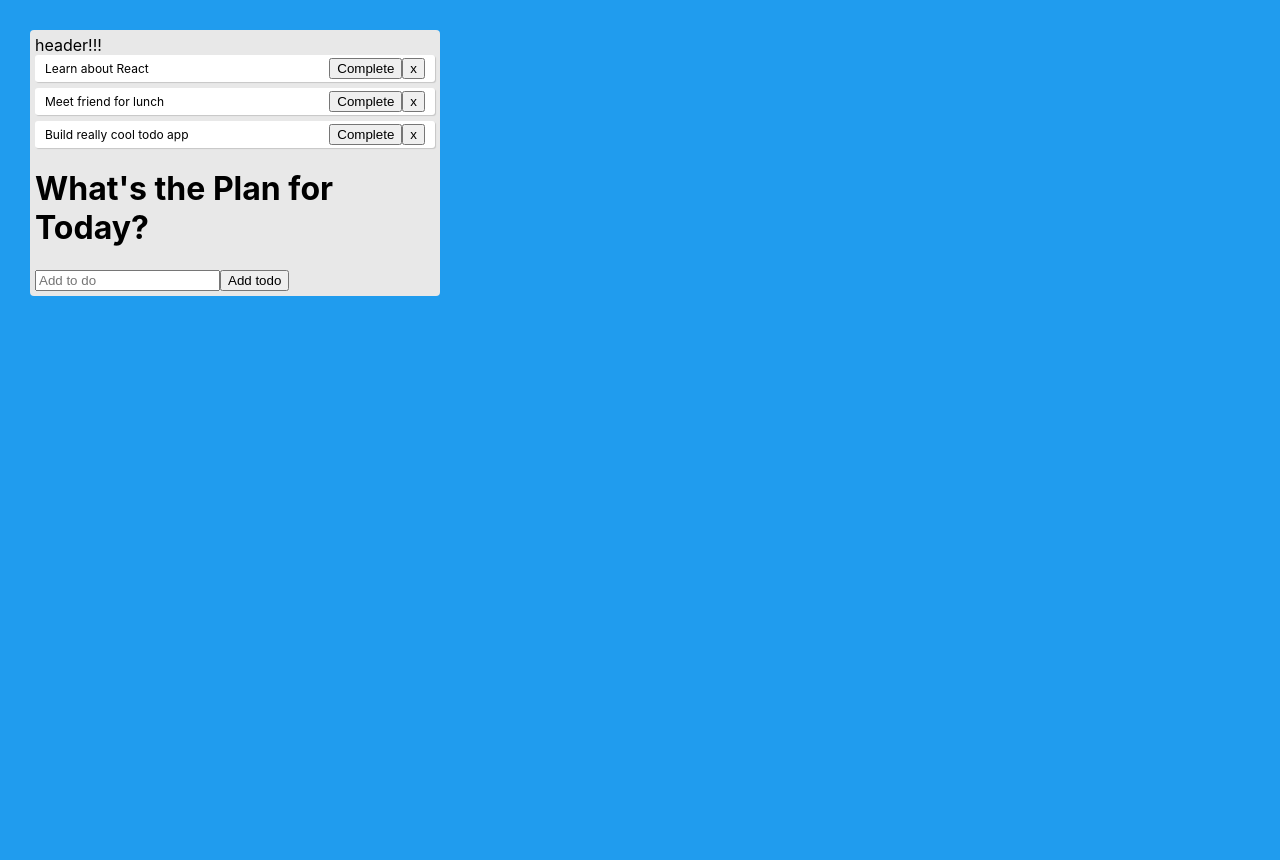
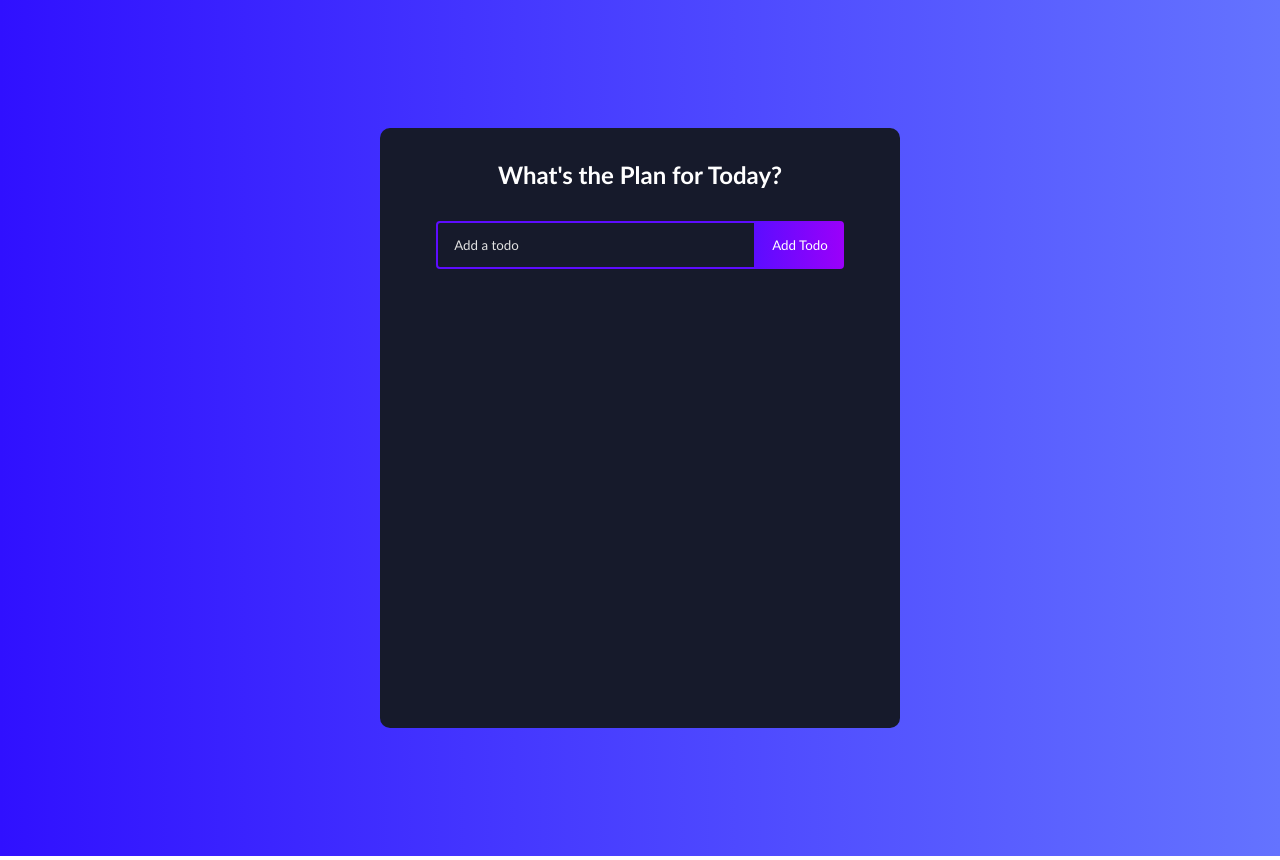
Before and after one commit to camontoy/Coding-Projects, a React (Create React App) app: page / in a window 1280 px wide. Built offline with nearby package versions, Linux system fonts and the light colour scheme.

Commit message:
Finished Product First Run

```diff
--- a/src/App.css
+++ b/src/App.css
@@ -1,24 +1,147 @@
-.app {
-  background: #209cee;
-  height: 100vh;
-  padding: 30px;
+* {
+  box-sizing: border-box;
+  margin: 0;
+  padding: 0;
+  font-family: 'Trebuchet MS', 'Lucida Sans Unicode', 'Lucida Grande',
+    'Lucida Sans', Arial, sans-serif;
 }
 
-.todo-list {
-  background: #e8e8e8;
-  border-radius: 4px;
-  max-width: 400px;
-  padding: 5px;
+body {
+  background: linear-gradient(
+    90deg,
+    rgba(48, 16, 255, 1) 0%,
+    rgba(100, 115, 255, 1) 100%
+  );
+}
+.todo-app {
+  display: flex;
+  flex-direction: column;
+  justify-content: flex-start;
+  width: 520px;
+  min-height: 600px;
+  background: #161a2b;
+  text-align: center;
+  margin: 128px auto;
+  border-radius: 10px;
+  padding-bottom: 32px;
 }
 
-.todo {
+h1 {
+  margin: 32px 0;
+  color: #fff;
+  font-size: 24px;
+}
+
+.complete {
+  text-decoration: line-through;
+  opacity: 0.4;
+}
+
+.todo-form {
+  margin-bottom: 32px;
+}
+
+.todo-input {
+  padding: 14px 32px 14px 16px;
+  border-radius: 4px 0 0 4px;
+  border: 2px solid #5d0cff;
+  outline: none;
+  width: 320px;
+  background: transparent;
+  color: #fff;
+}
+
+.todo-input::placeholder {
+  color: #e2e2e2;
+}
+
+.todo-button {
+  padding: 16px;
+  border: none;
+  border-radius: 0 4px 4px 0;
+  cursor: pointer;
+  outline: none;
+  background: linear-gradient(
+    90deg,
+    rgba(93, 12, 255, 1) 0%,
+    rgba(155, 0, 250, 1) 100%
+  );
+  color: #fff;
+  text-transform: capitalize;
+}
+
+.todo-input.edit {
+  border: 2px solid #149fff;
+}
+
+.todo-button.edit {
+  background: linear-gradient(
+    90deg,
+    rgba(20, 159, 255, 1) 0%,
+    rgba(17, 122, 255, 1) 100%
+  );
+  padding: 16px 22px;
+}
+
+.todo-container {
+  display: flex;
+  flex-direction: row;
+  position: relative;
+}
+
+.todo-row {
+  display: flex;
+  justify-content: space-between;
   align-items: center;
-  background: #fff;
-  border-radius: 3px;
-  box-shadow: 1px 1px 1px rgba(0, 0, 0, 0.15);
+  margin: 4px auto;
+  color: #fff;
+  background: linear-gradient(
+    90deg,
+    rgba(255, 118, 20, 1) 0%,
+    rgba(255, 84, 17, 1) 100%
+  );
+
+  padding: 16px;
+  border-radius: 5px;
+  width: 90%;
+}
+
+.todo-row:nth-child(4n + 1) {
+  background: linear-gradient(
+    90deg,
+    rgba(93, 12, 255, 1) 0%,
+    rgba(155, 0, 250, 1) 100%
+  );
+}
+
+.todo-row:nth-child(4n + 2) {
+  background: linear-gradient(
+    90deg,
+    rgba(255, 12, 241, 1) 0%,
+    rgba(250, 0, 135, 1) 100%
+  );
+}
+
+.todo-row:nth-child(4n + 3) {
+  background: linear-gradient(
+    90deg,
+    rgba(20, 159, 255, 1) 0%,
+    rgba(17, 122, 255, 1) 100%
+  );
+}
+
+.icons {
   display: flex;
-  font-size: 12px;
-  justify-content: space-between;
-  margin-bottom: 6px;
-  padding: 3px 10px;
+  align-items: center;
+  font-size: 24px;
+  cursor: pointer;
 }
+
+.delete-icon {
+  margin-right: 5px;
+  color: #fff;
+}
+
+.edit-icon {
+  color: #fff;
+}
--- a/src/App.js
+++ b/src/App.js
@@ -2,20 +2,30 @@ import React from "react";
 import "./App.css";
 import TodoList from "./components/TodoList";
 
-function Todo({ todo, index, completeTodo, removeTodo }) {
+function App() {
   return (
-    <div
-      className="todo"
-      style={{ textDecoration: todo.isCompleted ? "line-through" : "" }}
-    >
-      {todo.text}
-      <div>
-        <button onClick={() => completeTodo(index)}>Complete</button>
-        <button onClick={() => removeTodo(index)}>x</button>
-      </div>
+    <div className='todo-app'>
+      <TodoList />
     </div>
   );
 }
+
+export default App;
+
+// function Todo({ todo, index, completeTodo, removeTodo }) {
+//   return (
+//     <div
+//       className="todo"
+//       style={{ textDecoration: todo.isCompleted ? "line-through" : "" }}
+//     >
+//       {todo.text}
+//       <div>
+//         <button onClick={() => completeTodo(index)}>Complete</button>
+//         <button onClick={() => removeTodo(index)}>x</button>
+//       </div>
+//     </div>
+//   );
+// }
 
 // function TodoForm({ addTodo }) {
 //   const [value, setValue] = React.useState("");
@@ -39,56 +49,56 @@ function Todo({ todo, index, completeTodo, removeTodo }) {
 //   );
 // }
 
-function App() {
-  const [todos, setTodos] = React.useState([
-    {
-      text: "Learn about React",
-      isComplete: false
-  },
-    {
-      text: "Meet friend for lunch",
-      isCompleted: false
-    },
-    {
-      text: "Build really cool todo app",
-      isCompleted: false
-    }
-  ]);
+// function App() {
+//   const [todos, setTodos] = React.useState([
+//     {
+//       text: "Learn about React",
+//       isComplete: false
+//   },
+//     {
+//       text: "Meet friend for lunch",
+//       isCompleted: false
+//     },
+//     {
+//       text: "Build really cool todo app",
+//       isCompleted: false
+//     }
+//   ]);
 
-  const addTodo = text => {
-    const newTodos = [...todos, { text }];
-    setTodos(newTodos);
-  };
+//   const addTodo = text => {
+//     const newTodos = [...todos, { text }];
+//     setTodos(newTodos);
+//   };
 
-  const completeTodo = index => {
-    const newTodos = [...todos];
-    newTodos[index].isCompleted = true;
-    setTodos(newTodos);
-  };
+//   const completeTodo = index => {
+//     const newTodos = [...todos];
+//     newTodos[index].isCompleted = true;
+//     setTodos(newTodos);
+//   };
 
-  const removeTodo = index => {
-    const newTodos = [...todos];
-    newTodos.splice(index, 1);
-    setTodos(newTodos);
-  };
+//   const removeTodo = index => {
+//     const newTodos = [...todos];
+//     newTodos.splice(index, 1);
+//     setTodos(newTodos);
+//   };
 
-  return (
-    <div className="app">
-      <div className="todo-list">
-        <div> header!!! </div>
-        {todos.map((todo, index) => (
-          <Todo
-            key={index}
-            index={index}
-            todo={todo}
-            completeTodo={completeTodo}
-            removeTodo={removeTodo}
-          />
-        ))}
-        <TodoList />
-      </div>
-    </div>
-  );
-}
+//   return (
+//     <div className="app">
+//       <div className="todo-list">
+//         <div> header!!! </div>
+//         {todos.map((todo, index) => (
+//           <Todo
+//             key={index}
+//             index={index}
+//             todo={todo}
+//             completeTodo={completeTodo}
+//             removeTodo={removeTodo}
+//           />
+//         ))}
+//         <TodoList />
+//       </div>
+//     </div>
+//   );
+// }
 
-export default App;
+// export default App;
--- a/src/components/Todo.js
+++ b/src/components/Todo.js
@@ -1,12 +1,25 @@
 import React, { useState } from 'react';
+import TodoForm from './TodoForm';
 import { RiCloseCircleLine } from 'react-icons/ri';
 import { TiEdit } from 'react-icons/ti';
 
-function Todo({todos, completeTodo, removeTodo}) {
-    const [edt, setEdit] = useState({
+function Todo ({todos, completeTodo, removeTodo, updateTodo}) {
+    const [edit, setEdit] = useState({
         id: null,
         value: ''
-    })
+    });
+
+    const submitUpdate = value => {
+        updateTodo(edit.id, value)
+        setEdit ({
+            id: null,
+            value: ''
+        });
+    };
+
+    if (edit.id) {
+        return <TodoForm edit={edit} on Submit={submitUpdate} />;
+    }
 
 
     return todos.map((todo, index) => (
--- a/src/components/TodoForm.js
+++ b/src/components/TodoForm.js
@@ -1,7 +1,13 @@
-import React, {useState} from 'react'
+import React, { useState, useEffect, useRef } from 'react';
 
 function TodoForm(props) {
-    const [input, setInput] = useState('');
+  const [input, setInput] = useState(props.edit ? props.edit.value : '');
+
+  const inputRef = useRef(null);
+
+  useEffect(() => {
+    inputRef.current.focus();
+  });
 
   const handleChange = e => {
     setInput(e.target.value);
@@ -14,23 +20,42 @@ function TodoForm(props) {
       id: Math.floor(Math.random() * 10000),
       text: input
     });
-
     setInput('');
   };
 
     return (
-        <form className='todo-form' onSubmit={handleSubmit}>
+        <form onSubmit={handleSubmit} className='todo-form'>
+          {props.edit ? (
+            <>
               <input
-                type='text'
-                placeholder='Add to do'
+                placeholder='Update your item'
                 value={input}
+                onChange={handleChange}
+                name='text'
+                ref={inputRef}
+                className='todo-input edit'
+              />
+              <button onClick={handleSubmit} className='todo-button edit'>
+                Update
+              </button>
+            </>
+          ) : (
+            <>
+              <input
+                placeholder='Add a todo'
+                value={input}
+                onChange={handleChange}
                 name='text'
                 className='todo-input'
-                onChange={handleChange}
+                ref={inputRef}
               />
-            <button className='todo-button'>Add todo</button>
+              <button onClick={handleSubmit} className='todo-button'>
+                Add todo
+              </button>
+            </>
+          )}
         </form>
-    )
+      );
     }
 
-export default TodoForm
+    export default TodoForm;
```
Also changed, not shown: src/components/TodoList.js (+7 -2 lines), 1 other file (tests, documents, lock files or other folders). Lines whose indentation alone changed are shown as unchanged.
